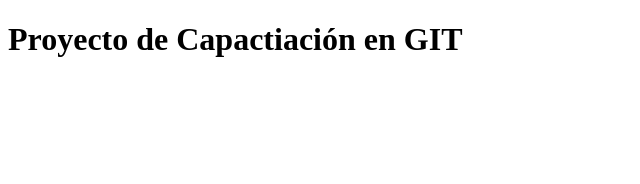
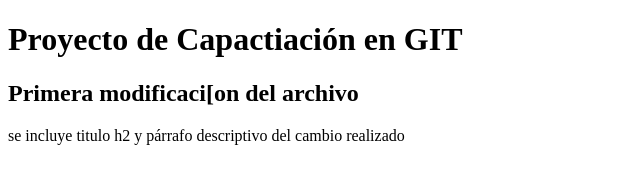
Before and after one commit to phchestercl/git-curso, a plain HTML site: page index.html in a window 1280 px wide. Shown: the whole page, without its empty margins (0-640 px from the left). Drawn offline with Linux system fonts and the light colour scheme.

Commit message:
Incorporación de h2 y p

```diff
--- a/index.html
+++ b/index.html
@@ -8,6 +8,8 @@
 </head>
 <body>
     <h1>Proyecto de Capactiación en GIT </h1>
+    <h2>Primera modificaci[on del archivo</h2>
+    <p>se incluye titulo h2 y párrafo descriptivo del cambio realizado</p>
     <script src="codigo01.js"></script>
 </body>
 </html>
```
